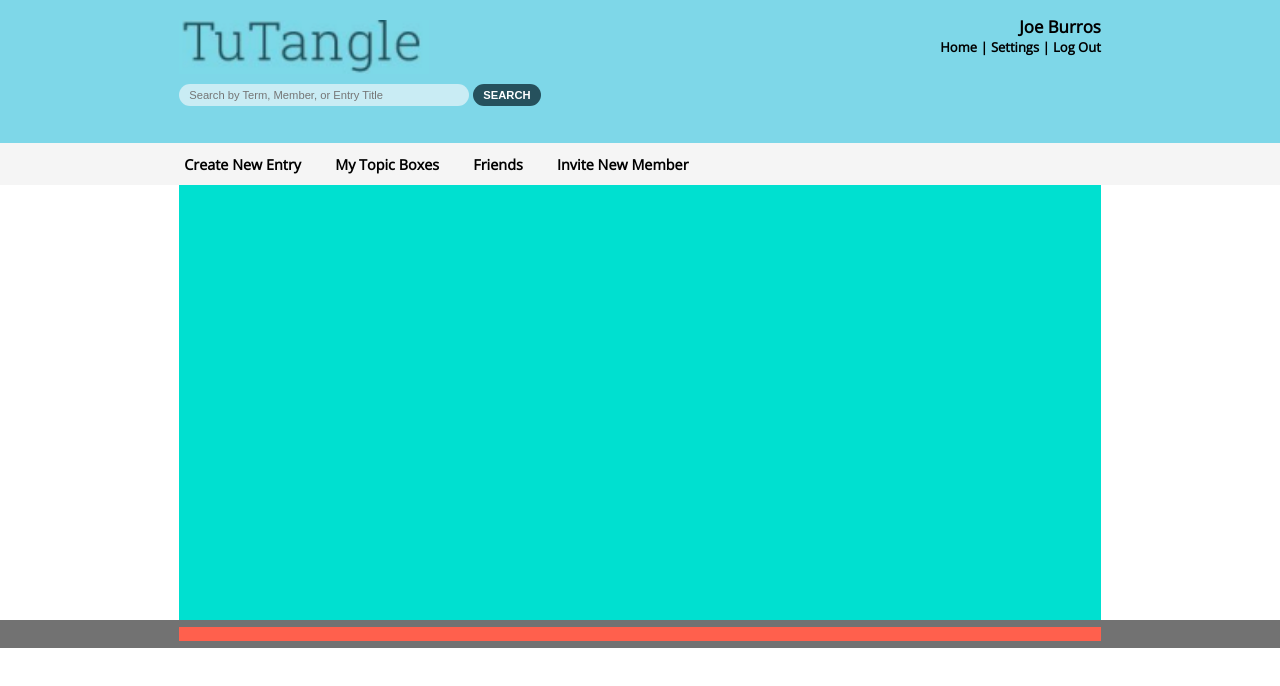
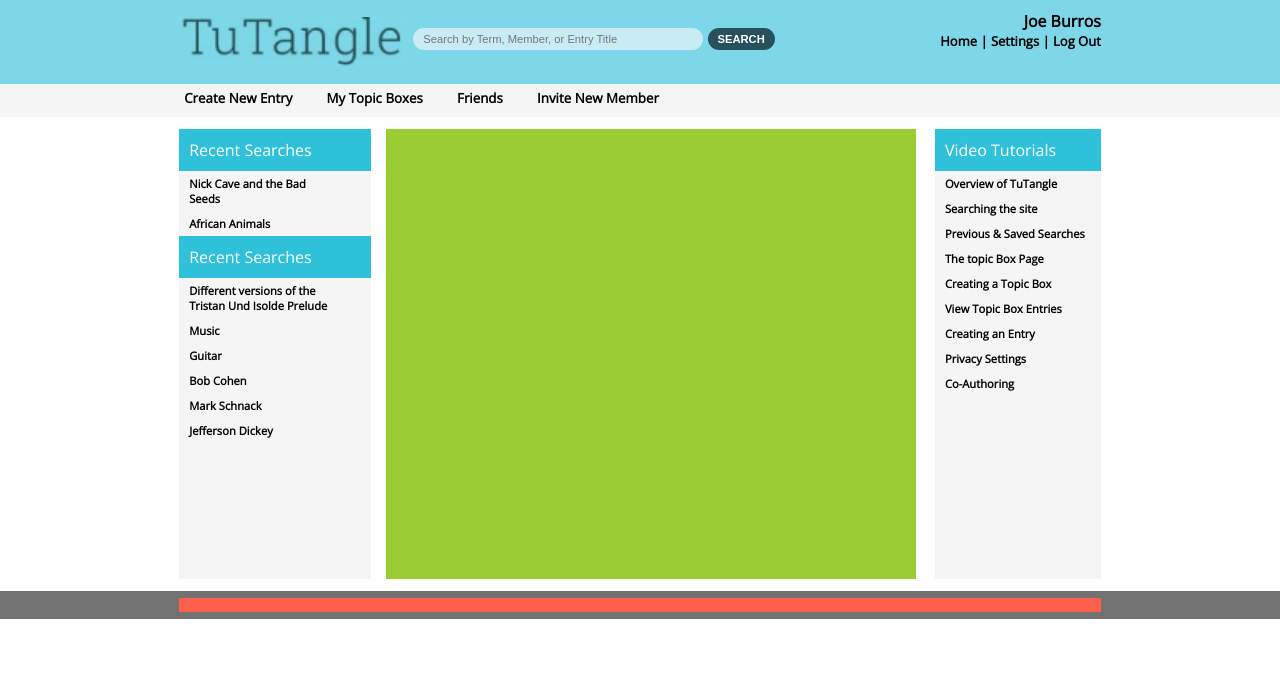
Before and after one commit to SakriyaDangol/M2D1A4, a plain HTML site: page index.html in a window 1280 px wide. Drawn offline with nearby package versions, Linux system fonts and the light colour scheme.

Commit message:
second commit

```diff
--- a/index.html
+++ b/index.html
@@ -20,7 +20,7 @@
                         <div class="tu-tangle"></div>
                             <div class="search-box">
                                 <input type="text" id="search-text" placeholder="Search by Term, Member, or Entry Title">
-                                <input type="button" value="SEARCH" id="button">
+                                <a href="https://sakriyadangol.github.io/" target="_blank"><input type="button" value="SEARCH" id="button">
                             </div>
                     </div>
 
@@ -57,10 +57,44 @@
         </div>
 
         <div class="body-wrapper">
-            <div class="body-container"></div>
+            <div class="body-container">
+                <div class="body-container-left">
+                    <div class="table-box">
+                        <table>
+                            <tr><th>Recent Searches</th></tr>
+                            <tr><td><a href="#" target="_blank">Nick Cave and the Bad Seeds</a></td></tr>
+                            <tr><td><a href="#" target="_blank">African Animals</a></td></tr>
+                            <tr><th>Recent Searches</th></tr>
+                            <tr><td><a href="#" target="_blank">Different versions of the Tristan Und Isolde Prelude</a></td></tr>
+                            <tr><td><a href="#" target="_blank">Music</a></td></tr>
+                            <tr><td><a href="#" target="_blank">Guitar</a></td></tr>
+                            <tr><td><a href="#" target="_blank">Bob Cohen</a></td></tr>
+                            <tr><td><a href="#" target="_blank">Mark Schnack</a></td></tr>
+                            <tr><td><a href="#" target="_blank">Jefferson Dickey</a></td></tr>
+                        </table>
+                    </div>
+                    <div class="entries-box">
+
+                    </div>
+                </div>
+                <div class="body-container-right">
+                    <table>
+                        <tr><th><a href="#" target="_blank">Video Tutorials</a></th></tr>
+                        <tr><td><a href="#" target="_blank">Overview of TuTangle</a></td></tr>
+                        <tr><td><a href="#" target="_blank">Searching the site</a></td></tr>
+                        <tr><td><a href="#" target="_blank">Previous & Saved Searches</a></td></tr>
+                        <tr><td><a href="#" target="_blank">The topic Box Page</a></td></tr>
+                        <tr><td><a href="#" target="_blank">Creating a Topic Box</a></td></tr>
+                        <tr><td><a href="#" target="_blank">View Topic Box Entries</a></td></tr>
+                        <tr><td><a href="#" target="_blank">Creating an Entry</a></td></tr>
+                        <tr><td><a href="#" target="_blank">Privacy Settings</a></td></tr>
+                        <tr><td><a href="#" target="_blank">Co-Authoring</a></td></tr>
+                    </table>
+                </div>
+            </div>
         </div>
 
-        <div class="foot-wrapper">
+        <div class="foot-wrapper"></a>
             <div class="foot-container"></div>
         </div>
     </div>
--- a/style.css
+++ b/style.css
@@ -1,6 +1,7 @@
 *{
     margin: 0%;
     text-decoration: unset;
+    overflow: hidden;
 }
 
 a{
@@ -27,7 +28,7 @@ a:hover{
 }
 .top-header-container{
     width: 72%;
-    padding: 15px 0px;
+    padding: 10px 0px 0px 0px;
     margin: auto;
 }
 
@@ -42,7 +43,7 @@ a:hover{
     background-repeat: no-repeat;
     background-position: center;
     background-size: contain;
-    padding: 30px 125px;
+    padding: 30px 115px;
     display: inline-block;
 }
 
@@ -75,7 +76,7 @@ a:hover{
     float: right;
     vertical-align: top;
     text-align: right;
-    font-size: 90%;
+    font-size: 85%;
 }
 
 .top-header-right p{
@@ -86,7 +87,7 @@ a:hover{
 .bottom-header{
     background: rgb(245,245,245);
     width: 100%;
-    padding: 10px 0px;
+    padding: 5px 0px;
 }
 
 .bottom-header-container{
@@ -97,7 +98,7 @@ a:hover{
 .bottom-header-left ul li{
     display: inline-block;
     padding: 0px 15px;
-    font-size: 90%;
+    font-size: smaller;
     font-weight: 600;
 }
 
@@ -111,10 +112,85 @@ a:hover{
 }
 
 .body-container{
-    background: rgb(0,224,208);
     width: 72%;
-    padding: 17% 0%;
+    height: 450px;
+    padding: 12px 0px;
     margin: auto;
+}
+
+.body-container-left{
+    width: 80%;
+    height: 100%;
+    display: inline-block;
+}
+
+.table-box{
+    background: rgb(245,245,245);
+    width: 26%;
+    height: 100%;
+    text-align: left;
+    display: inline-block;
+}
+
+.table-box table{
+    border-spacing: unset;
+}
+
+.table-box table tr th{
+    background: rgb(47,193,218);
+    color: white;
+    padding: 10px 10px;
+    font-weight: normal;
+}
+
+.table-box table tr td{
+    background: rgb(245,245,245);
+    font-size: 70%;
+    font-weight: bold;
+    padding: 5px 10px;
+    padding-right: 43px;
+}
+
+.table-box table tr td:hover{
+    background: white;
+}
+
+.entries-box{
+    background: yellowgreen;
+    width: 72%;
+    height: 100%;
+    float: right;
+}
+
+.body-container-right{
+    background: rgb(245,245,245);
+    width: 18%;
+    height: 100%;
+    text-align: left;
+    float: right;
+}
+
+.body-container-right table{
+    border-spacing: unset;
+    width: 100%;
+}
+
+.body-container-right table tr th{
+    background: rgb(47,193,218);
+    color: white;
+    padding: 10px 10px;
+    font-weight: normal;
+}
+
+.body-container-right table tr td{
+    background: rgb(245,245,245);
+    font-size: 70%;
+    font-weight: bold;
+    padding: 5px 10px;
+}
+
+.body-container-right table tr td:hover{
+    background: white;
 }
 
 .foot-wrapper{
```
